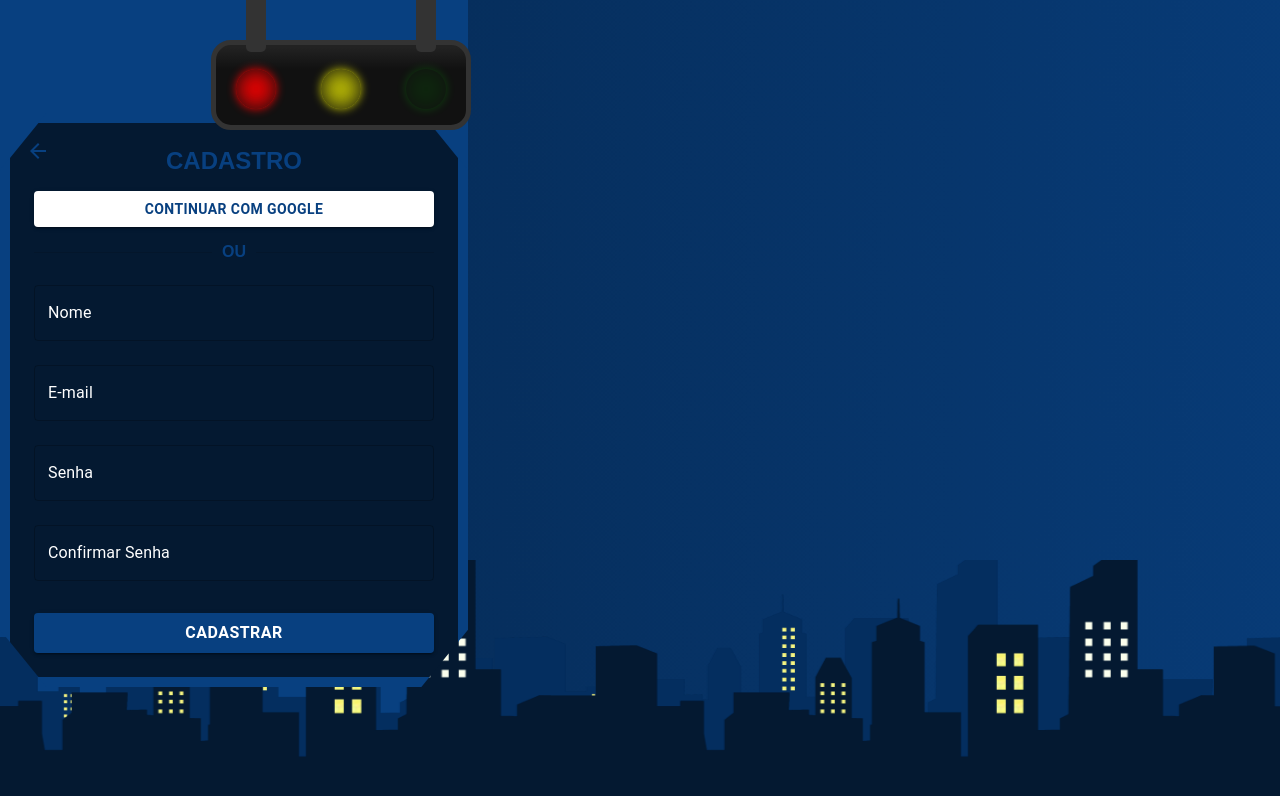
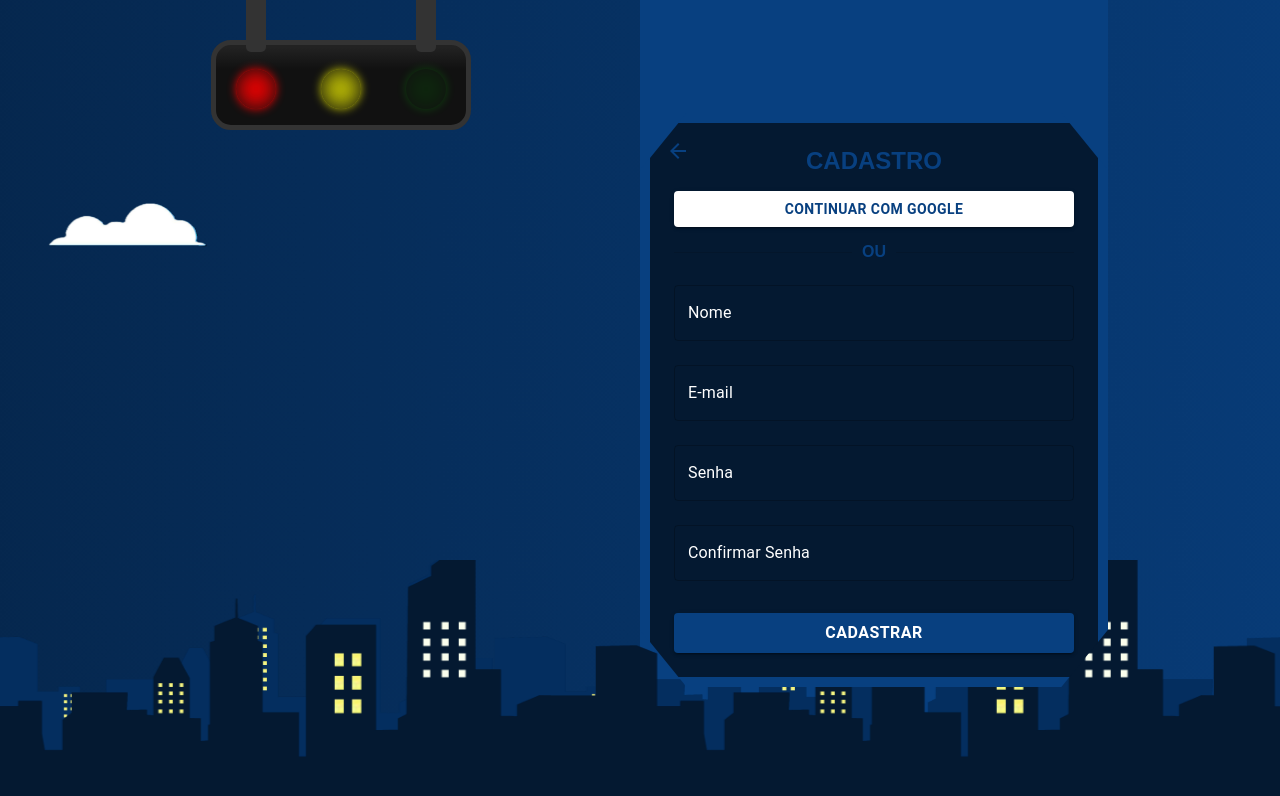
Before and after one commit to FSFbot/ProdStop, a React (Create React App) app: page /register in a window 1280 px wide. Shown: the top 796 px of the page. Built offline with nearby package versions, Linux system fonts and the light colour scheme; no server answers.

Commit message:
Centralizada div de cadastro

```diff
--- a/src/pages/Register/Register.jsx
+++ b/src/pages/Register/Register.jsx
@@ -44,6 +44,7 @@ export default function Register() {
   return (
     <Box
       sx={{
+        marginLeft: '40rem',
         display: 'flex',
         justifyContent: 'center',
         alignItems: 'center',
```
